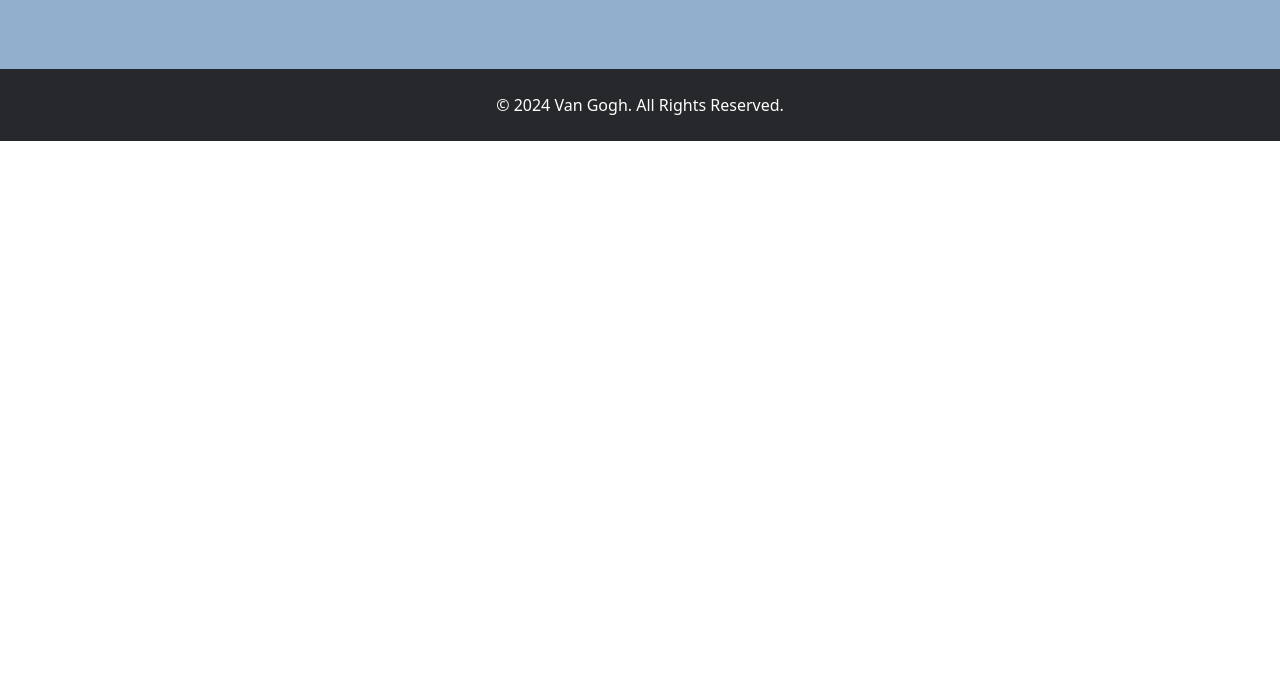
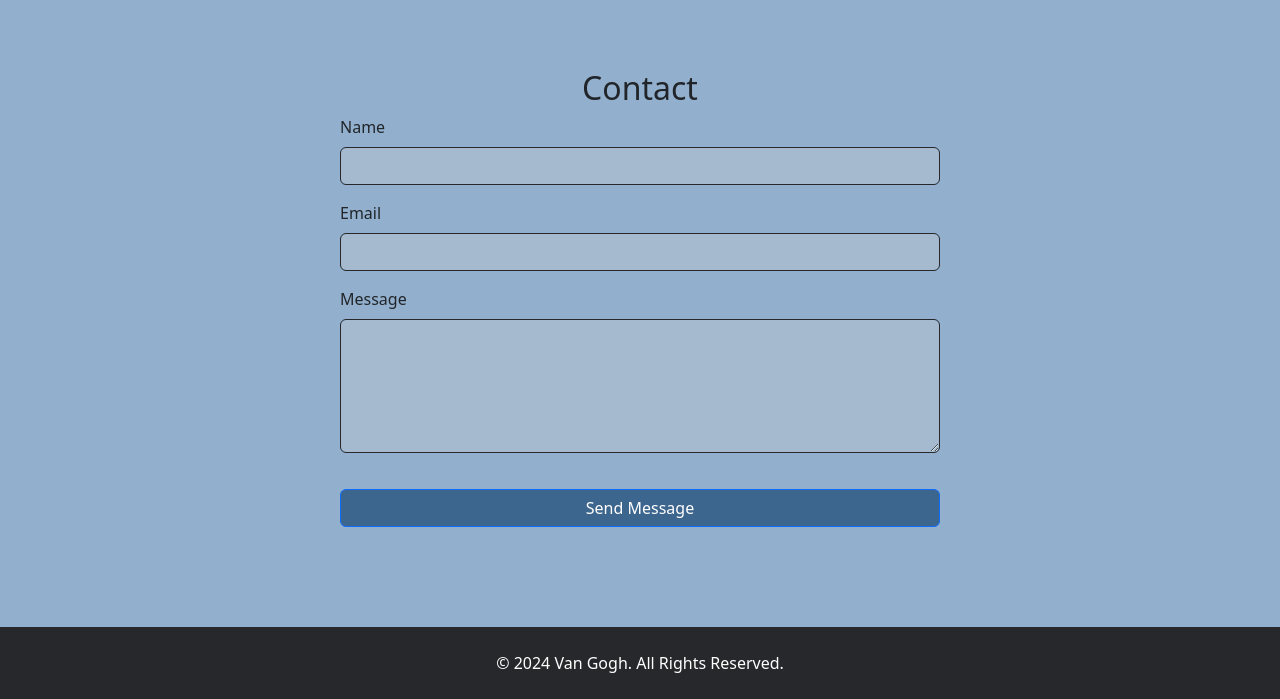
Before and after one commit to Viktorytsa/van-gogh, a plain HTML site: page index.html in a window 1280 px wide. Shown: the part 1324-2023 px from the top of the page. Before the commit the page ends 1465 px from the top, so only its background shows below. Drawn offline with nearby package versions, Linux system fonts and the light colour scheme.

Commit message:
Added Contact section with using bootstrap

```diff
--- a/index.html
+++ b/index.html
@@ -33,11 +33,13 @@
             an indelible mark on the art world, inspiring generations of artists and admirers.
             <br>
             <br>
-            His journey was marked by a relentless pursuit of artistic expression, overcoming personal struggles to create
+            His journey was marked by a relentless pursuit of artistic expression, overcoming personal struggles to
+            create
             some of the most iconic works in history, such as "Starry Night" and "Sunflowers."
             <br>
             <br>
-            Today, Vincent van Gogh's legacy lives on as a symbol of resilience, passion, and the transformative power of
+            Today, Vincent van Gogh's legacy lives on as a symbol of resilience, passion, and the transformative power
+            of
             art, resonating with audiences worldwide.
           </p>
         </div>
@@ -49,34 +51,37 @@
       <h2 class="title-gallery">Gallery</h2>
       <div class="gallery">
         <div class="col-md-4 mb-4">
-          <img
-            src="./images/1.jpg"
-            alt="Artwork 1"
-            class="img-fluid"
-            title="Wheatfield with Cypresses 1889">
+          <img src="./images/1.jpg" alt="Artwork 1" class="img-fluid" title="Wheatfield with Cypresses 1889">
         </div>
         <div class="col-md-4 mb-4">
-          <img
-            src="./images/2.jpeg"
-            alt="Artwork 3"
-            class="img-fluid"
-            title="Wheatfield with Crows 1890">
+          <img src="./images/2.jpeg" alt="Artwork 3" class="img-fluid" title="Wheatfield with Crows 1890">
         </div>
         <div class="col-md-4 mb-4">
-          <img
-            src="./images/3.jpg"
-            alt="Artwork 4"
-            class="img-fluid"
-            title="Bedroom in Arles 1888">
+          <img src="./images/3.jpg" alt="Artwork 4" class="img-fluid" title="Bedroom in Arles 1888">
         </div>
         <div class="col-md-4 mb-4">
-          <img
-            src="./images/4.jpg"
-            alt="Van Gogh Starry-night"
-            class="img-fluid"
-            title="Starry Night 1889">
+          <img src="./images/4.jpg" alt="Van Gogh Starry-night" class="img-fluid" title="Starry Night 1889">
         </div>
       </div>
+    </section>
+
+    <section id="contact" class="contact-container contact-form">
+      <h2>Contact</h2>
+      <form class="form">
+        <div class="mb-3">
+          <label for="name" class="form-label">Name</label>
+          <input type="text" id="name" name="name" class="form-control" required>
+        </div>
+        <div class="mb-3">
+          <label for="email" class="form-label">Email</label>
+          <input type="email" id="email" name="email" class="form-control" required>
+        </div>
+        <div class="mb-3">
+          <label for="message" class="form-label">Message</label>
+          <textarea id="message" name="message" class="form-control" rows="5" required></textarea>
+        </div>
+        <button type="submit" class="submit-btn btn btn-primary">Send Message</button>
+      </form>
     </section>
   </main>
 
--- a/style.css
+++ b/style.css
@@ -144,11 +144,19 @@ body {
   .img-fluid {
     border-radius: 5px;
     cursor: pointer;
-    transition: scale 1.1s;
+    transition: scale 0.5s;
   }
 
   .img-fluid:hover {
     scale: 1.05;
+  }
+
+  .form-control {
+    background-color: #a5bacf !important;
+    border: var(--bs-border-width) solid #26282b !important;
+  }
+  .btn-primary {
+    background-color: #3d668f !important;
   }
 
   footer {
@@ -157,6 +165,24 @@ body {
     color: white;
     padding: 1.5rem 0;
     width: 100%;
+  }
+
+  .contact-container {
+    width: 100%;
+    display: flex;
+    align-items: center;
+    flex-direction: column;
+    margin-bottom: 100px;
+  }
+
+  .form {
+    width: 600px;
+    display: flex;
+    flex-direction: column;
+  }
+
+  .submit-btn {
+    margin-top: 20px;
   }
 
   @media screen and (max-width: 968px) {
@@ -197,4 +223,4 @@ body {
       max-width: 90%;
       gap: 30px;
     }
-  }
+}
```
